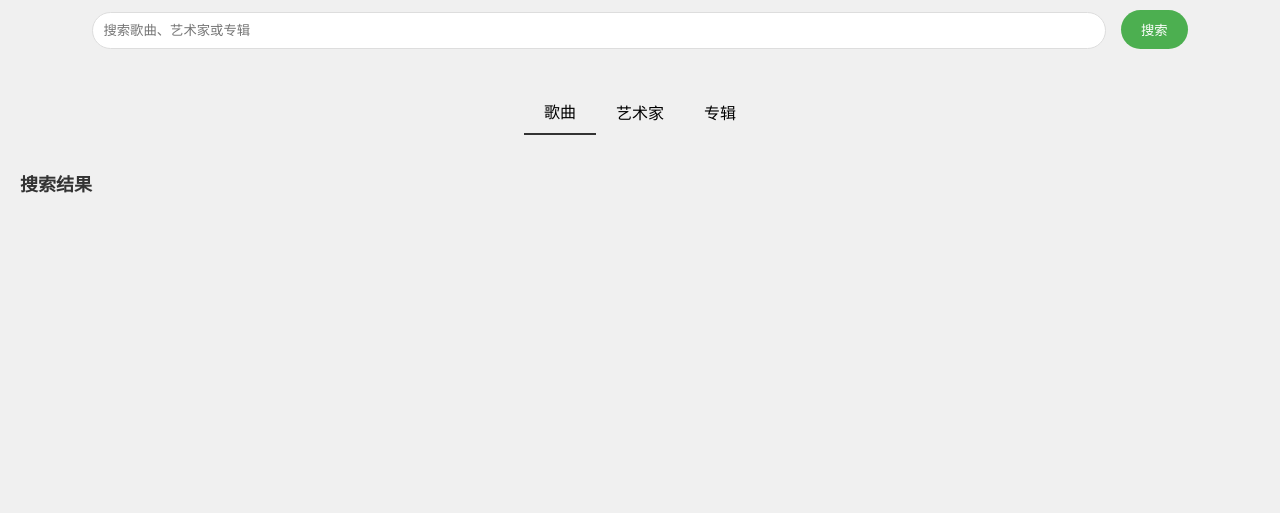
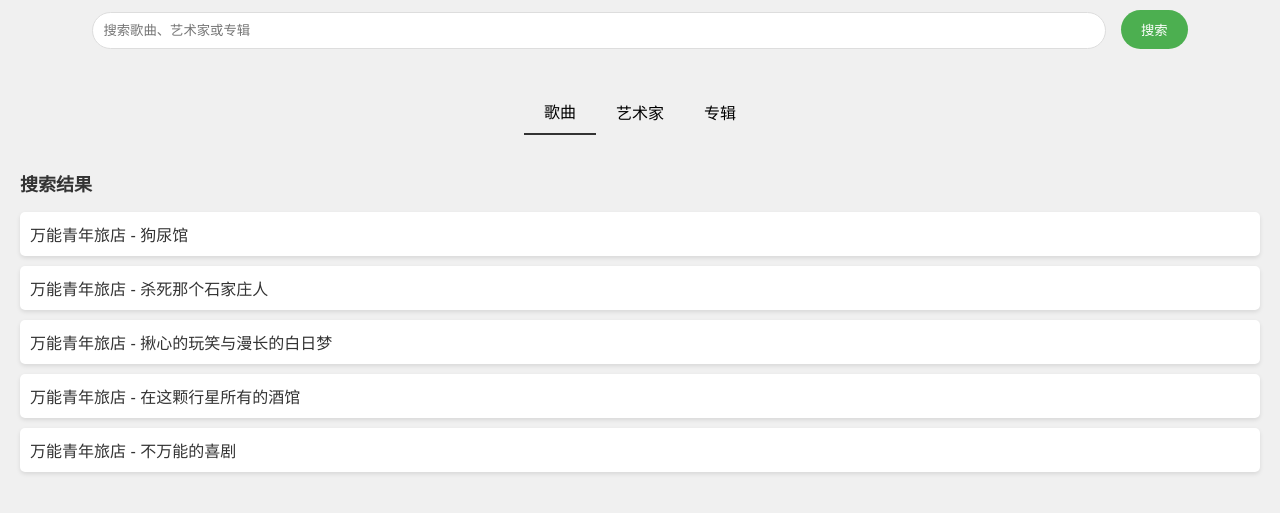
Before and after one commit to wuxiandianmusic/wuxiandianmusic.github.io, a plain HTML site: page search/index.html in a window 1280 px wide. Shown: the part 65-578 px from the top of the page. Drawn offline with Linux system fonts and the light colour scheme.

Commit message:
Update index.html

```diff
--- a/search/index.html
+++ b/search/index.html
@@ -149,6 +149,34 @@
         }
 
         // 搜索并展示结果
+        function search() {
+            const query = document.getElementById('search-input').value.toLowerCase();
+            const resultsList = document.getElementById('results-list');
+            resultsList.innerHTML = '';
+
+            const songs = xmlDoc.getElementsByTagName('song');
+            let resultsFound = false;
+
+            for (let i = 0; i < songs.length; i++) {
+                const title = songs[i].getElementsByTagName('title')[0].textContent.toLowerCase();
+                const artist = songs[i].getElementsByTagName('artist')[0].textContent.toLowerCase();
+                const album = songs[i].getElementsByTagName('album')[0].textContent.toLowerCase();
+                const url = songs[i].getElementsByTagName('url')[0].textContent;
+
+                // 检查查询是否匹配
+                if (title.includes(query) || artist.includes(query) || album.includes(query)) {
+                    resultsFound = true;
+                    const li = document.createElement('li');
+                    // 修改格式为 "歌手 - 歌曲名"
+                    li.innerHTML = `<a href="${url.startsWith('http') ? url : 'https://wuxiandianmusic.github.io/track/' + encodeURIComponent(title)}">${artist} - ${title}</a>`;
+                    resultsList.appendChild(li);
+                }
+            }
+
+            if (!resultsFound) {
+                resultsList.innerHTML = '<li>没有找到相关结果</li>';
+            }
+        }
 
         // 切换标签页
         function setTab(tab) {
```
